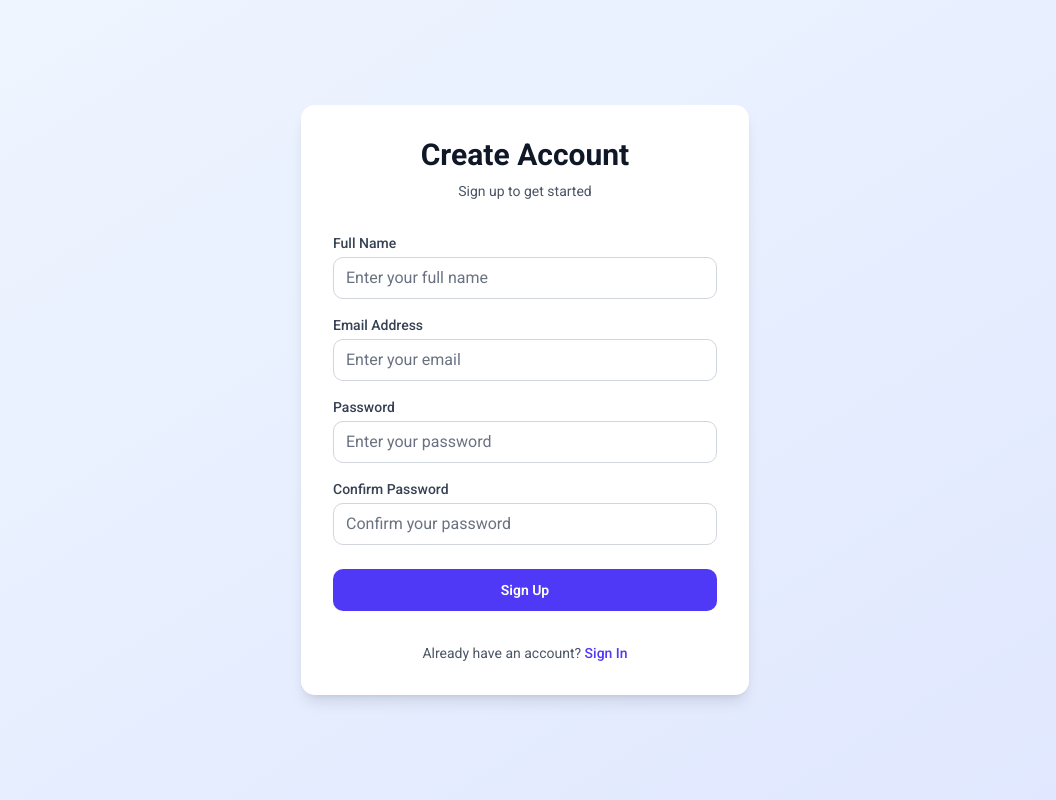
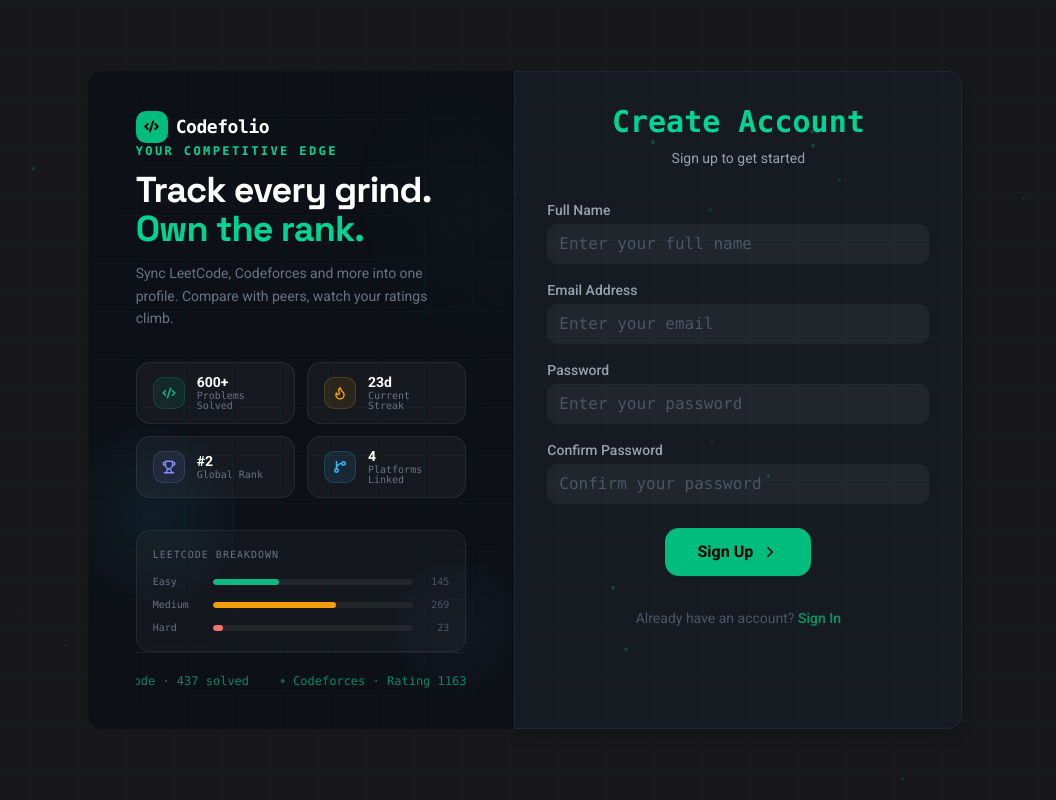
Before and after one commit to satvikxvansh/codefolio, a React (Vite) app in the folder Frontend/: page /login in a window 1280 px wide. Shown: the whole page, without its empty margins (115-1171 px from the left). Built offline with nearby package versions, Linux system fonts and the light colour scheme; no server answers.

Commit message:
improved login page UI with animations

```diff
--- a/Frontend/src/App.jsx
+++ b/Frontend/src/App.jsx
@@ -7,6 +7,7 @@ import LoginPage from './pages/LoginPage.jsx';
 import Dashboard from './pages/Dashboard.jsx';
 import Compare from './pages/Compare.jsx';
 import Friends from './pages/Friends.jsx';
+import LandingPage from './pages/LandingPage.jsx';
 import { useAuth } from "./components/Contexts/AuthContext";
 import ProtectedRoute from "./components/ProtectedRoute";
 
@@ -37,8 +38,9 @@ function App() {
     <>
       <BrowserRouter>
         <Routes>
+          <Route path="/" element={<LandingPage/>}/>
           <Route path="/login" element={<LoginPage />} />
-          <Route path="/*" element={<ProtectedRoute><Home /></ProtectedRoute>} >
+          <Route path="/user" element={<ProtectedRoute><Home /></ProtectedRoute>} >
             <Route index element={<Dashboard />} />
             <Route path="Dashboard" element={<Dashboard />} />
             <Route path="Friends" element={<Friends />} />
--- a/Frontend/src/pages/LoginPage.jsx
+++ b/Frontend/src/pages/LoginPage.jsx
@@ -1,7 +1,89 @@
 import React, { useState } from 'react';
 import axios from 'axios';
+import { motion, useInView, useAnimation, AnimatePresence } from "framer-motion";
+import {
+  Code2, Trophy, Users, TrendingUp, Zap, ChevronRight,
+  Star, GitBranch, BarChart2, Globe, Shield, ArrowRight,
+  Terminal, Flame, Target, Activity, Menu, X, ExternalLink
+} from "lucide-react";
 import { useAuth } from "../components/Contexts/AuthContext";
 import { useNavigate, useLocation } from "react-router-dom";
+import Particles from "../components/Particles.jsx"
+import GridBg from "../components/GridBg.jsx"
+
+const STATS = [
+  { label: "Problems Solved", value: "600+", icon: Code2, color: "#10b981" },
+  { label: "Current Streak", value: "23d", icon: Flame, color: "#f59e0b" },
+  { label: "Global Rank", value: "#2", icon: Trophy, color: "#818cf8" },
+  { label: "Platforms Linked", value: "4", icon: GitBranch, color: "#38bdf8" },
+];
+
+const TICKER = [
+  "LeetCode · 437 solved",
+  "Codeforces · Rating 1163",
+  "Streak · 23 days 🔥",
+  "Global Rank · #2",
+  "Contests · 49 attended",
+];
+
+function Orb({ size, x, y, delay, color = "#10b981" }) {
+  return (
+    <motion.div
+      className="absolute rounded-full pointer-events-none"
+      style={{
+        width: size, height: size,
+        left: x, top: y,
+        background: `radial-gradient(circle, ${color}22 0%, transparent 70%)`,
+        filter: "blur(1px)",
+      }}
+      animate={{ y: [0, -18, 0], opacity: [0.4, 0.8, 0.4] }}
+      transition={{ duration: 5 + delay, delay, repeat: Infinity, ease: "easeInOut" }}
+    />
+  );
+}
+
+function Ticker() {
+  const repeated = [...TICKER, ...TICKER];
+  return (
+    <div className="overflow-hidden w-full">
+      <motion.div
+        className="flex gap-8 whitespace-nowrap"
+        animate={{ x: ["0%", "-50%"] }}
+        transition={{ duration: 18, repeat: Infinity, ease: "linear" }}
+      >
+        {repeated.map((t, i) => (
+          <span key={i} className="flex items-center gap-2 text-xs font-mono text-emerald-400/60">
+            <span className="w-1 h-1 rounded-full bg-emerald-500/50 inline-block" />
+            {t}
+          </span>
+        ))}
+      </motion.div>
+    </div>
+  );
+}
+
+function StatCard({ label, value, icon: Icon, color, index }) {
+  return (
+    <motion.div
+      initial={{ opacity: 0, x: -20 }}
+      animate={{ opacity: 1, x: 0 }}
+      transition={{ delay: 0.4 + index * 0.12, duration: 0.5, ease: "easeOut" }}
+      className="flex items-center gap-3 bg-white/[0.04] border border-white/[0.07]
+                 rounded-xl px-4 py-3 hover:bg-white/[0.07] transition-colors duration-200"
+    >
+      <div
+        className="w-8 h-8 rounded-lg flex items-center justify-center flex-shrink-0"
+        style={{ background: `${color}18`, border: `1px solid ${color}30` }}
+      >
+        <Icon size={14} style={{ color }} strokeWidth={2.5} />
+      </div>
+      <div className="flex flex-col">
+        <span className="text-white font-bold text-sm leading-none mb-0.5">{value}</span>
+        <span className="text-gray-500 text-[10px] font-mono leading-none">{label}</span>
+      </div>
+    </motion.div>
+  );
+}
 
 const LoginPage = () => {
   const { login, isLoading } = useAuth();
@@ -30,7 +112,7 @@ const LoginPage = () => {
     isLoading(true);
     if (isSignUp) {
       await axios.post("http://localhost:3000/signup", formData, { withCredentials: true })
-      .then(res =>{
+        .then(res => {
           login(res.data);
           isLoading(false);
           navigate(from, { replace: true });
@@ -40,7 +122,7 @@ const LoginPage = () => {
     } else {
       // console.log('Sign In:', formData);
       await axios.post("http://localhost:3000/signin", formData, { withCredentials: true })
-      .then(res =>{
+        .then(res => {
           login(res.data);
           console.log(res.data);
           isLoading(false);
@@ -52,16 +134,133 @@ const LoginPage = () => {
     // setIsLoading(false);
   };
 
+  return (
+    <section className="min-h-screen flex items-center justify-center py-12 px-4 sm:px-6 lg:px-8">
+      <GridBg />
+      <Particles />
+      <div className='flex flex-row justify-center min-w-screen max-h-screen'>
+        <div className="relative hidden lg:flex flex-col justify-between w-1/3 bg-[#0d1117] overflow-hidden px-12 py-10 select-none rounded-l-xl">
+          {/* Backgrounds */}
+          <GridBg />
+          <Orb size={320} x="60%" y="-5%" delay={0} color="#10b981" />
+          <Orb size={200} x="-10%" y="55%" delay={1.5} color="#38bdf8" />
+          <Orb size={160} x="70%" y="75%" delay={3} color="#818cf8" />
 
-  return (
-    <div className="min-h-screen flex items-center justify-center bg-gradient-to-br from-blue-50 to-indigo-100 py-12 px-4 sm:px-6 lg:px-8">
-      <div className="max-w-md w-full space-y-8 bg-white p-8 rounded-xl shadow-lg">
-        {/* Header */}
+          {/* Vignette */}
+          <div className="absolute inset-0 pointer-events-none"
+            style={{
+              background: "radial-gradient(ellipse at 50% 50%, transparent 40%, #0d1117 100%)"
+            }}
+          />
+
+          {/* ── Logo ── */}
+          <motion.div
+            initial={{ opacity: 0, y: -10 }}
+            animate={{ opacity: 1, y: 0 }}
+            transition={{ duration: 0.5 }}
+            className="relative flex items-center gap-2 z-10"
+          >
+            <div className="w-8 h-8 rounded-lg bg-emerald-500 flex items-center justify-center">
+              <Code2 size={15} className="text-black" strokeWidth={3} />
+            </div>
+            <span className="text-white font-bold text-lg font-mono tracking-tight">Codefolio</span>
+          </motion.div>
+
+          {/* ── Centre content ── */}
+          <div className="relative z-10 flex flex-col gap-8">
+
+            {/* Headline */}
+            <div>
+              <motion.p
+                initial={{ opacity: 0 }}
+                animate={{ opacity: 1 }}
+                transition={{ delay: 0.2 }}
+                className="text-emerald-400 text-xs font-mono font-semibold tracking-[0.2em] uppercase mb-3"
+              >
+                Your competitive edge
+              </motion.p>
+              <motion.h2
+                initial={{ opacity: 0, y: 16 }}
+                animate={{ opacity: 1, y: 0 }}
+                transition={{ delay: 0.25, duration: 0.6 }}
+                className="text-4xl font-black text-white leading-[1.1] tracking-tight"
+                style={{ fontFamily: "'Space Grotesk', sans-serif" }}
+              >
+                Track every grind.
+                <br />
+                <span className="text-emerald-400">Own the rank.</span>
+              </motion.h2>
+              <motion.p
+                initial={{ opacity: 0 }}
+                animate={{ opacity: 1 }}
+                transition={{ delay: 0.4 }}
+                className="mt-3 text-gray-500 text-sm leading-relaxed max-w-xs"
+              >
+                Sync LeetCode, Codeforces and more into one profile. Compare with peers, watch your ratings climb.
+              </motion.p>
+            </div>
+
+            {/* Stat cards */}
+            <div className="grid grid-cols-2 gap-3">
+              {STATS.map((s, i) => (
+                <StatCard key={s.label} {...s} index={i} />
+              ))}
+            </div>
+
+            {/* Mini progress bar block */}
+            <motion.div
+              initial={{ opacity: 0, y: 12 }}
+              animate={{ opacity: 1, y: 0 }}
+              transition={{ delay: 0.9, duration: 0.5 }}
+              className="bg-white/[0.03] border border-white/[0.06] rounded-xl p-4"
+            >
+              <p className="text-[10px] font-mono text-gray-500 mb-3 uppercase tracking-widest">LeetCode breakdown</p>
+              <div className="space-y-2">
+                {[
+                  { label: "Easy", count: 145, total: 437, color: "#10b981" },
+                  { label: "Medium", count: 269, total: 437, color: "#f59e0b" },
+                  { label: "Hard", count: 23, total: 437, color: "#f87171" },
+                ].map(({ label, count, total, color }) => (
+                  <div key={label} className="flex items-center gap-3">
+                    <span className="text-[10px] text-gray-500 w-12 font-mono">{label}</span>
+                    <div className="flex-1 h-1.5 bg-white/[0.06] rounded-full overflow-hidden">
+                      <motion.div
+                        className="h-full rounded-full"
+                        style={{ background: color }}
+                        initial={{ width: 0 }}
+                        animate={{ width: `${(count / total) * 100}%` }}
+                        transition={{ delay: 1 + 0.1, duration: 0.9, ease: "easeOut" }}
+                      />
+                    </div>
+                    <span className="text-[10px] text-gray-600 font-mono w-6 text-right">{count}</span>
+                  </div>
+                ))}
+              </div>
+            </motion.div>
+          </div>
+
+          {/* ── Ticker ── */}
+          <motion.div
+            initial={{ opacity: 0 }}
+            animate={{ opacity: 1 }}
+            transition={{ delay: 1.1 }}
+            className="relative z-10 border-t border-white/[0.06] pt-5"
+          >
+            <Ticker />
+          </motion.div>
+        </div>
+
+        <motion.div
+          initial={{ opacity: 0, x: -20 }}
+          animate={{ opacity: 1, x: 0 }}
+          transition={{ duration: 0.6 }}
+          className="max-w-md w-full space-y-8 items-center justify-center text-emerald-400 font-roboto p-8 rounded-r-xl shadow-lg bg-[#161b22] border border-gray-800 hover:border-emerald-500/40 transition-all"
+        >
           <div className="text-center">
-          <h2 className="text-3xl font-bold text-gray-900">
+            <h2 className="text-3xl font-bold font-mono">
               {isSignUp ? 'Create Account' : 'Welcome Back'}
             </h2>
-          <p className="mt-2 text-sm text-gray-600">
+            <p className="mt-2 text-sm text-gray-400">
               {isSignUp
                 ? 'Sign up to get started'
                 : 'Sign in to your account'}
@@ -74,7 +273,7 @@ const LoginPage = () => {
               {/* Full Name - Only for Sign Up */}
               {isSignUp && (
                 <div>
-                <label htmlFor="fullName" className="block text-sm font-medium text-gray-700 mb-1">
+                  <label htmlFor="fullName" className="block text-sm font-medium text-gray-400 mb-1">
                     Full Name
                   </label>
                   <input
@@ -84,7 +283,7 @@ const LoginPage = () => {
                     required
                     value={formData.fullName}
                     onChange={handleInputChange}
-                  className="appearance-none relative block w-full px-3 py-2 border border-gray-300 placeholder-gray-500 text-gray-900 rounded-lg focus:outline-none focus:ring-2 focus:ring-indigo-500 focus:border-transparent transition duration-200"
+                    className="relative block w-full px-3 py-2 bg-gray-200/5 placeholder-gray-600 text-emerald-300 font-mono rounded-lg focus:outline-none focus:ring-2 focus:ring-emerald-500 focus:border-transparent transition duration-200"
                     placeholder="Enter your full name"
                   />
                 </div>
@@ -92,7 +291,7 @@ const LoginPage = () => {
 
               {/* Email */}
               <div>
-              <label htmlFor="email" className="block text-sm font-medium text-gray-700 mb-1">
+                <label htmlFor="email" className="block text-sm font-medium text-gray-400 mb-1">
                   Email Address
                 </label>
                 <input
@@ -102,14 +301,14 @@ const LoginPage = () => {
                   required
                   value={formData.email}
                   onChange={handleInputChange}
-                className="appearance-none relative block w-full px-3 py-2 border border-gray-300 placeholder-gray-500 text-gray-900 rounded-lg focus:outline-none focus:ring-2 focus:ring-indigo-500 focus:border-transparent transition duration-200"
+                  className="relative block w-full px-3 py-2 bg-gray-200/5 placeholder-gray-600 text-emerald-300 font-mono rounded-lg focus:outline-none focus:ring-2 focus:ring-emerald-500 focus:border-transparent transition duration-200"
                   placeholder="Enter your email"
                 />
               </div>
 
               {/* Password */}
               <div>
-              <label htmlFor="password" className="block text-sm font-medium text-gray-700 mb-1">
+                <label htmlFor="password" className="block text-sm font-medium text-gray-400 mb-1">
                   Password
                 </label>
                 <input
@@ -119,7 +318,7 @@ const LoginPage = () => {
                   required
                   value={formData.password}
                   onChange={handleInputChange}
-                className="appearance-none relative block w-full px-3 py-2 border border-gray-300 placeholder-gray-500 text-gray-900 rounded-lg focus:outline-none focus:ring-2 focus:ring-indigo-500 focus:border-transparent transition duration-200"
+                  className="relative block w-full px-3 py-2 bg-gray-200/5 placeholder-gray-600 text-emerald-300 font-mono rounded-lg focus:outline-none focus:ring-2 focus:ring-emerald-500 focus:border-transparent transition duration-200"
                   placeholder="Enter your password"
                 />
               </div>
@@ -127,7 +326,7 @@ const LoginPage = () => {
               {/* Confirm Password - Only for Sign Up */}
               {isSignUp && (
                 <div>
-                <label htmlFor="confirmPassword" className="block text-sm font-medium text-gray-700 mb-1">
+                  <label htmlFor="confirmPassword" className="block text-sm font-medium text-gray-400 mb-1">
                     Confirm Password
                   </label>
                   <input
@@ -137,7 +336,7 @@ const LoginPage = () => {
                     required
                     value={formData.confirmPassword}
                     onChange={handleInputChange}
-                  className="appearance-none relative block w-full px-3 py-2 border border-gray-300 placeholder-gray-500 text-gray-900 rounded-lg focus:outline-none focus:ring-2 focus:ring-indigo-500 focus:border-transparent transition duration-200"
+                    className="relative block w-full px-3 py-2 bg-gray-200/5 placeholder-gray-600 text-emerald-300 font-mono rounded-lg focus:outline-none focus:ring-2 focus:ring-emerald-500 focus:border-transparent transition duration-200"
                     placeholder="Confirm your password"
                   />
                 </div>
@@ -152,14 +351,14 @@ const LoginPage = () => {
                     id="remember-me"
                     name="remember-me"
                     type="checkbox"
-                  className="h-4 w-4 text-indigo-600 focus:ring-indigo-500 border-gray-300 rounded"
+                    className="h-4 w-4 text-emerald-600 hover:text-emerald-400 hover:cursor-pointer border-gray-300 rounded"
                   />
-                <label htmlFor="remember-me" className="ml-2 block text-sm text-gray-700">
+                  <label htmlFor="remember-me" className="ml-2 block text-sm text-gray-400">
                     Remember me
                   </label>
                 </div>
                 <div className="text-sm">
-                <a href="#" className="font-medium text-indigo-600 hover:text-indigo-500 transition duration-200">
+                  <a href="#" className="font-medium text-emerald-600 hover:text-emerald-400 hover:cursor-pointer transition duration-200">
                     Forgot password?
                   </a>
                 </div>
@@ -167,13 +366,16 @@ const LoginPage = () => {
             )}
 
             {/* Submit Button */}
-          <div>
-            <button
+            <div className='flex justify-center '>
+              <motion.button
                 type="submit"
-              className="group relative w-full flex justify-center py-2.5 px-4 border border-transparent text-sm font-semibold rounded-lg text-white bg-indigo-600 hover:bg-indigo-700 focus:outline-none focus:ring-2 focus:ring-offset-2 focus:ring-indigo-500 transition duration-200"
+                whileHover={{ scale: 1.04 }}
+                whileTap={{ scale: 0.96 }}
+                className="hover:cursor-pointer group flex items-center gap-2 bg-emerald-500 hover:bg-emerald-400 text-black font-bold px-8 py-3 rounded-xl text-base transition-colors"
               >
                 {isSignUp ? 'Sign Up' : 'Sign In'}
-            </button>
+                <ChevronRight size={18} className="group-hover:translate-x-1 transition-transform" />
+              </motion.button>
             </div>
           </form>
 
@@ -183,14 +385,17 @@ const LoginPage = () => {
               {isSignUp ? 'Already have an account? ' : "Don't have an account? "}
               <button
                 onClick={() => setIsSignUp(!isSignUp)}
-              className="font-medium text-indigo-600 hover:text-indigo-500 transition duration-200"
+                className="font-medium text-emerald-600 hover:text-emerald-400 hover:cursor-pointer transition duration-200"
               >
                 {isSignUp ? 'Sign In' : 'Sign Up'}
               </button>
             </p>
           </div>
+          {/* </div> */}
+        </motion.div>
       </div>
-    </div>
+
+    </section>
   );
 };
 
```
Lines whose indentation alone changed are shown as unchanged.
